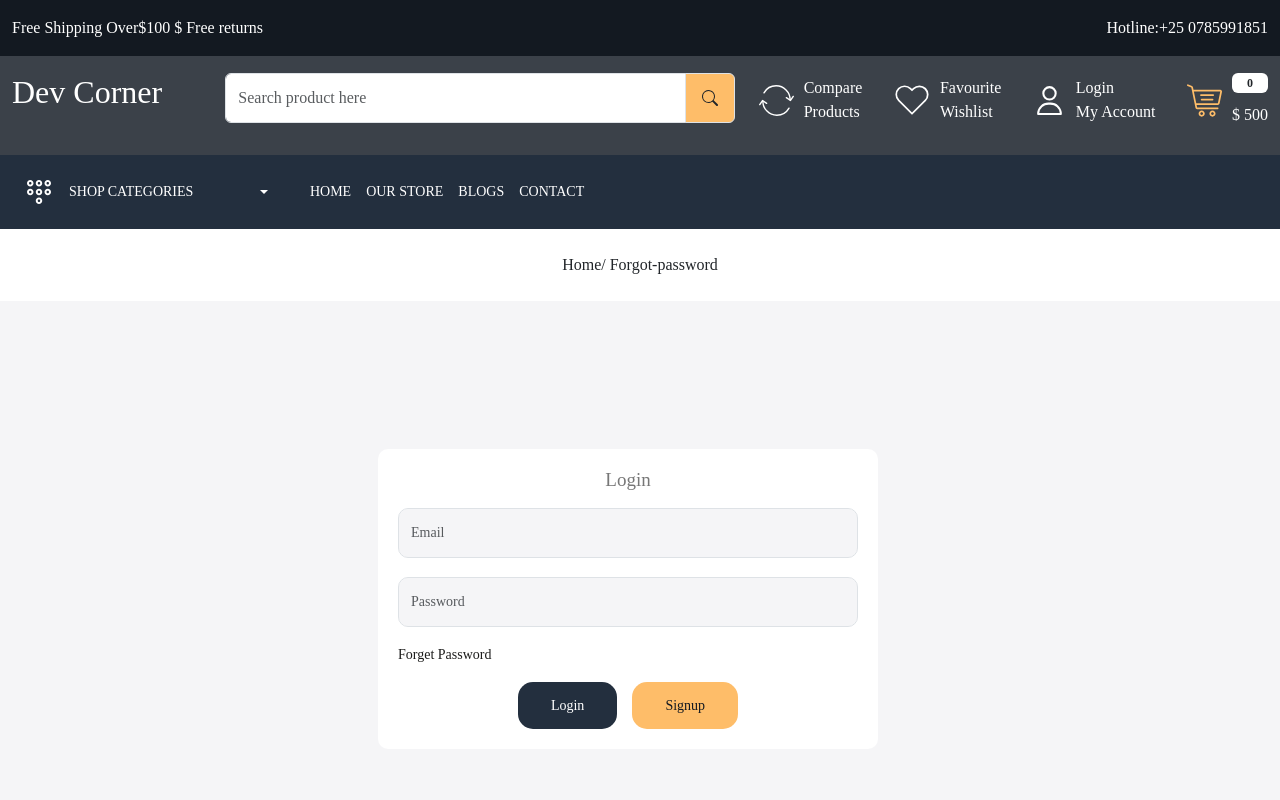
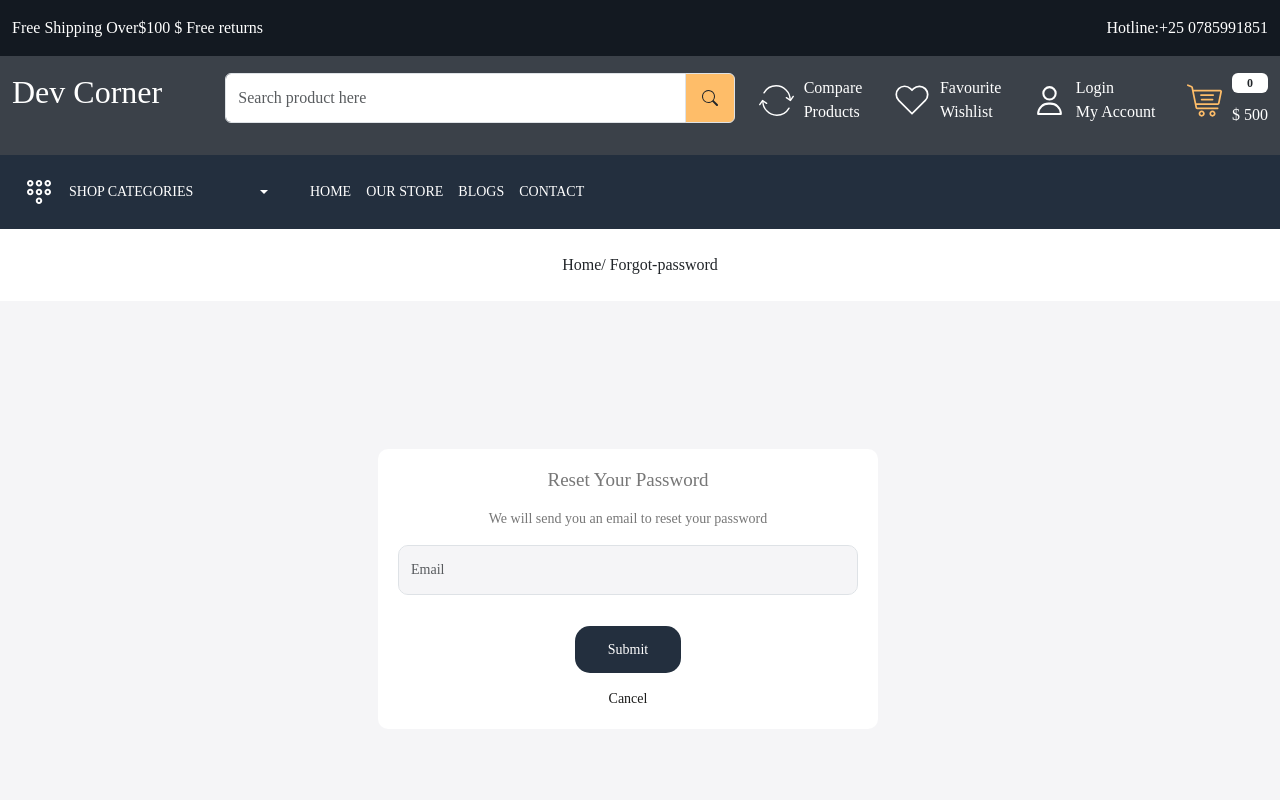
Before and after one commit to uwingabirejoselyne/learn-ecommerce-ui, a React (Create React App) app: page /forgot-password in a window 1280 px wide. Shown: the top 800 px of the page. Built offline with nearby package versions, Linux system fonts and the light colour scheme.

Commit message:
finalising forgot password page

```diff
--- a/src/App.css
+++ b/src/App.css
@@ -594,6 +594,11 @@ footer .input-group-text {
     color: #1c1c1b;
 }
 
+.auth-card p {
+    font-size: 14px;
+    color: var(--color-777777)
+}
+
 .auth-card .signup {
     background-color: var(--color-febd69);
     color: var(--color-131921);
--- a/src/pages/ForgotPassword.js
+++ b/src/pages/ForgotPassword.js
@@ -14,19 +14,16 @@ const ForgotPassword = () => {
             <div className="row">
               <div className="col-12">
                 <div className="auth-card">
-                  <h3 className='text-center mb-3'>Login</h3>
+                <h3 className='text-center mb-3'>Reset Your Password</h3>
+                <p className='text-center my-2 mb-3'>We will send you an email to reset your password</p>
                   <form action="" className='d-flex flex-column gap-15'>
                     <div>
                       <input type="email" name='email' placeholder='Email' className='form-control' />
                     </div>
-                    <div className='mt-1'>
-                      <input type="password" name='password' placeholder='Password' className='form-control' />
-                    </div>
                     <div className=''>
-                      <Link to='forgot-password'>Forget Password</Link>
-                      <div className='mt-3 d-flex justify-content-center gap-15 align-items-center'>
-                        <button className="button border-0">Login</button>
-                        <Link className="button signup">Signup</Link>
+                      <div className='mt-3 d-flex justify-content-center flex-column gap-15 align-items-center'>
+                        <button className="button border-0" type='submit'>Submit</button>
+                        <Link to="/login">Cancel</Link>
                       </div>
                     </div>
                   </form>
```
